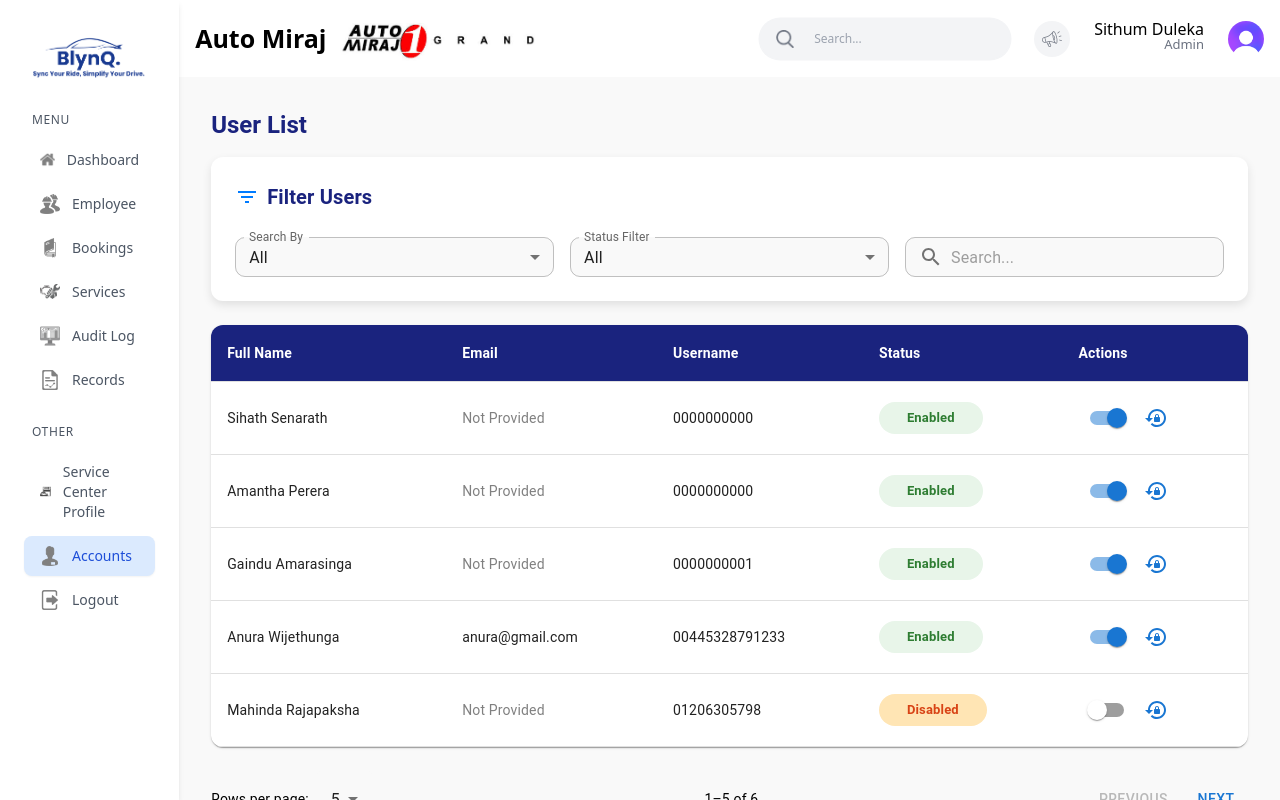
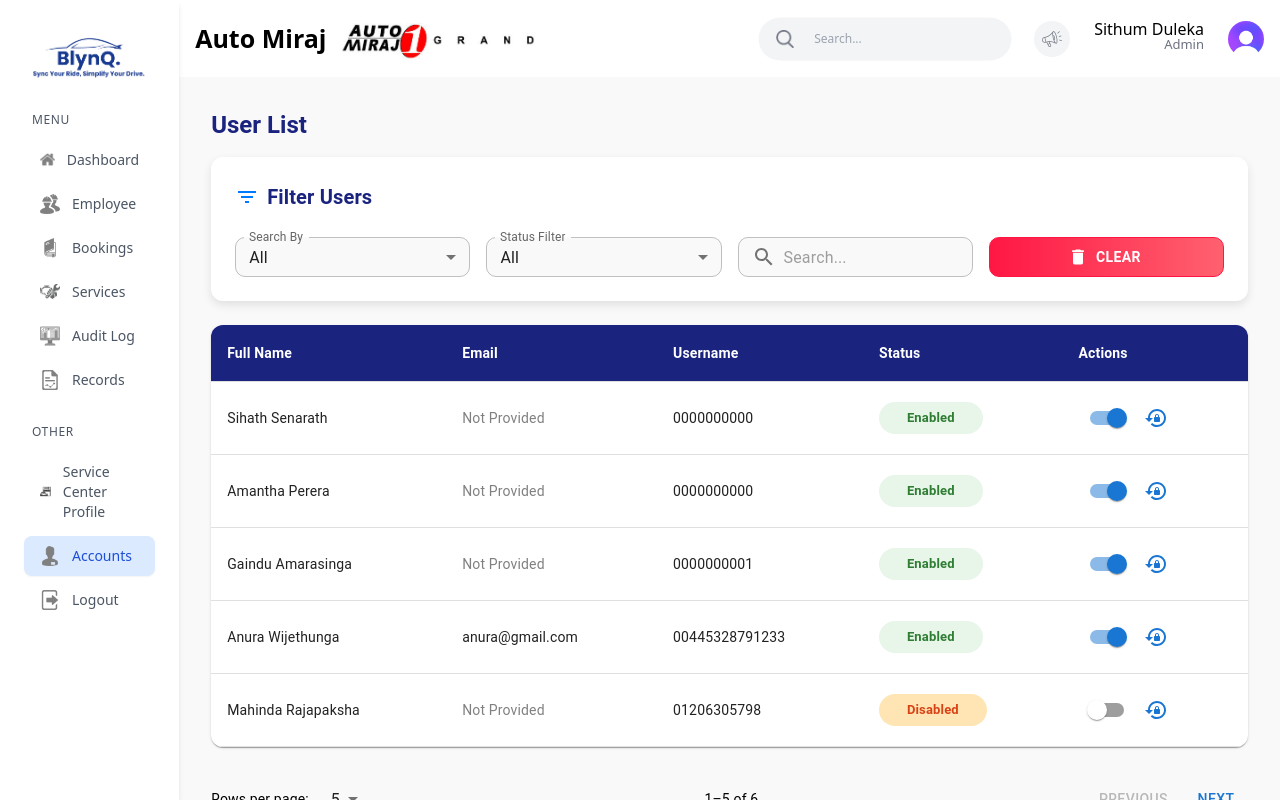
Before and after one commit to Sihath00/BlynQ---Web-Application, a Next.js app: page /AccountPage in a window 1280 px wide. Built offline with nearby package versions, Linux system fonts and the light colour scheme.

Commit message:
add clear button for account page

```diff
--- a/src/app/(dashboard)/AccountPage/page.tsx
+++ b/src/app/(dashboard)/AccountPage/page.tsx
@@ -32,6 +32,7 @@ import {
   Visibility,
   VisibilityOff,
   FilterList as FilterListIcon,
+  Delete as DeleteIcon,
 } from "@mui/icons-material";
 import { Tooltip } from "@mui/material";
 
@@ -117,7 +118,7 @@ const UserList = () => {
       <Box
       sx={{
       display: "grid",
-      gridTemplateColumns: { xs: "1fr", sm: "1fr 1fr", md: "1fr 1fr 1fr" },
+      gridTemplateColumns: "repeat(4, 1fr)",
       gap: 2,
       }}
       >
@@ -127,13 +128,13 @@ const UserList = () => {
       label="Search By"
       value={searchBy}
       onChange={(e) => setSearchBy(e.target.value)}
-      fullWidth
       variant="outlined"
       size="small"
       sx={{
         "& .MuiOutlinedInput-root": {
         borderRadius: "10px",
         background: "#f9f9f9",
+        height: "40px",
         },
       }}
       >
@@ -149,13 +150,13 @@ const UserList = () => {
       label="Status Filter"
       value={statusFilter}
       onChange={(e) => setStatusFilter(e.target.value)}
-      fullWidth
       variant="outlined"
       size="small"
       sx={{
         "& .MuiOutlinedInput-root": {
         borderRadius: "10px",
         background: "#f9f9f9",
+        height: "40px",
         },
       }}
       >
@@ -169,27 +170,49 @@ const UserList = () => {
       placeholder="Search..."
       variant="outlined"
       size="small"
-      fullWidth
       value={searchQuery}
       onChange={(e) => setSearchQuery(e.target.value)}
-      slotProps={{
-        input: {
+      InputProps={{
         startAdornment: (
         <InputAdornment position="start">
           <SearchIcon />
         </InputAdornment>
         ),
-        },
       }}
       sx={{
         "& .MuiOutlinedInput-root": {
         borderRadius: "10px",
         background: "#f9f9f9",
+        height: "40px",
         },
       }}
       />
+
+      {/* Clear Button */}
+      <Button
+      variant="outlined"
+      startIcon={<DeleteIcon />}
+      onClick={() => {
+        setSearchBy("All");
+        setSearchQuery("");
+        setStatusFilter("All");
+      }}
+      sx={{
+        borderColor: "#ff1744",
+        fontWeight: "bold",
+        borderRadius: "10px",
+        background: "linear-gradient(to right, #ff1744, #ff616f)",
+        color: "white",
+        height: "40px",
+        "&:hover": {
+        borderColor: "#d50000",
+        background: "linear-gradient(to right, #d50000, #ff616f)",
+        },
+      }}
+      >
+      Clear
+      </Button>
       </Box>
-
     </Paper>
 
 <TableContainer component={Paper} sx={{ borderRadius: 3 }}>
--- a/src/app/(dashboard)/AuditLog/page.tsx
+++ b/src/app/(dashboard)/AuditLog/page.tsx
@@ -102,15 +102,17 @@ export default function AuditLogPage() {
     doc.save('mechanic_audit_logs.pdf');
   };
 
-  function setCurrentPage(arg0: (prev: any) => number): void {
+  function setCurrentPage(_arg0: (prev: any) => number): void {
     throw new Error('Function not implemented.');
   }
 
-  function setSearchQuery(arg0: string) {
-    throw new Error('Function not implemented.');
+  function setSearchQuery(query: string) {
+    setFilterEmployee(query);
+    setFilterService(query);
+    setFilterDate(query);
   }
 
-  function setSearchBy(arg0: string) {
+  function setSearchBy(_arg0: string) {
     setFilterEmployee('');
     setFilterService('');
     setFilterDate('');
```
Lines whose indentation alone changed are shown as unchanged.
